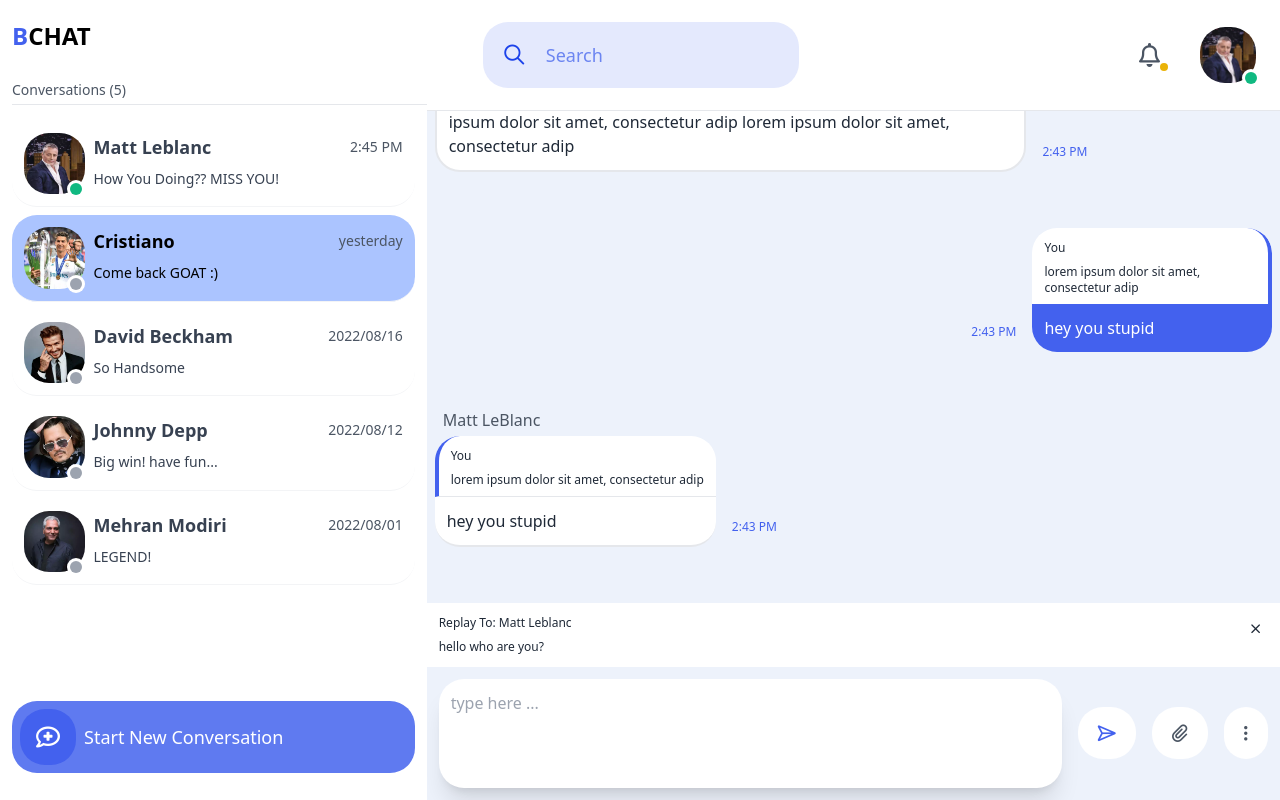
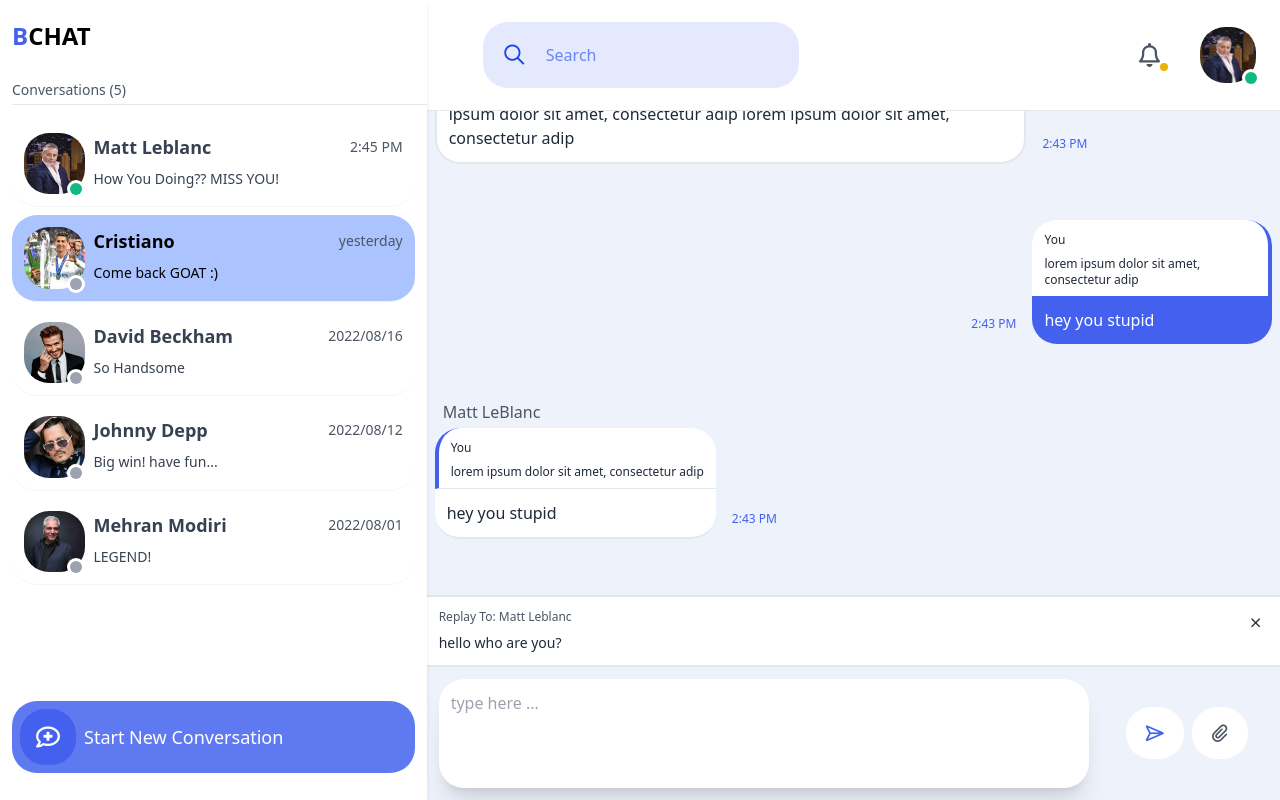
Before and after one commit to alizs10/b-chat-react-app, a React (Create React App) app: page / in a window 1280 px wide. Built offline with nearby package versions, Linux system fonts and the light colour scheme.

Commit message:
update: responsive

```diff
--- a/src/components/Chat/ChatInput.js
+++ b/src/components/Chat/ChatInput.js
@@ -2,17 +2,20 @@ import React from 'react'
 
 function ChatInput() {
   return (
-    <div className="row-span-1 flex gap-x-4 items-center p-3">
+    <div className="row-span-1 flex justify-between gap-x-2 lg:gap-x-4 items-center p-3">
       <textarea type="text" className='p-3 resize-none bg-white shadow-xl h-full w-4/5 rounded-corners focus:outline-none placeholder:text-gray-400 text-gray-800 input-focus transition-all duration-300' placeholder='type here ...' />
-      <span className='cursor-pointer py-3 px-5 rounded-corners bg-white flex-center'>
-        <i className="fa-regular fa-paper-plane-top text-[#4361ee] text-lg"></i>
-      </span>
-      <span className='cursor-pointer py-3 px-5 rounded-corners bg-white flex-center'>
-        <i className="fa-regular fa-paperclip text-gray-600 text-lg"></i>
-      </span>
-      <span className='cursor-pointer py-3 px-5 rounded-corners bg-white flex-center'>
-        <i className="fa-regular fa-ellipsis-vertical text-gray-600 text-lg"></i>
-      </span>
+      <div className='flex-center flex-col lg:flex-row gap-2 w-1/5'>
+
+        <span className='cursor-pointer py-3 px-5 rounded-corners bg-white flex-center'>
+          <i className="fa-regular fa-paper-plane-top text-[#4361ee] text-sm lg:text-lg"></i>
+        </span>
+        <span className='cursor-pointer py-3 px-5 rounded-corners bg-white flex-center'>
+          <i className="fa-regular fa-paperclip text-gray-600 text-sm lg:text-lg"></i>
+        </span>
+      </div>
+      {/* <span className='cursor-pointer py-2 lg:py-3 px-3 lg:px-5 rounded-corners bg-white flex-center'>
+        <i className="fa-regular fa-ellipsis-vertical text-gray-600 text-sm lg:text-lg"></i>
+      </span> */}
 
     </div>
   )
--- a/src/components/Chat/Head.js
+++ b/src/components/Chat/Head.js
@@ -15,13 +15,13 @@ function Head() {
     return (
         <div className="z-20 row-span-1 border-b border-gray-200 bg-white grid grid-cols-9">
             <div className="lg:hidden col-span-1 flex-center">
-                <span onClick={() => setSidebarVisibility(true)} className="text-2xl text-gray-800 p-3 h-fit rounded-corners hover:bg-gray-100 transition-all duration-300">
+                <span onClick={() => setSidebarVisibility(true)} className="cursor-pointer text-lg md:text-2xl text-gray-800 p-3 h-fit rounded-corners hover:bg-gray-100 transition-all duration-300">
                     <i className="fa-regular fa-angle-right"></i>
                 </span>
             </div>
             <SearchInChat />
-            <div className="col-span-3 lg:col-span-2 flex justify-end gap-x-6 mr-4 items-center">
-                <span onClick={() => setAlertsPopupVisibility(true)} className={`cursor-pointer text-gray-600 text-2xl relative p-2 rounded-corners transition-all duration-300 ${alertsPopupVisibility && "bg-gray-100"}`}>
+            <div className="col-span-3 lg:col-span-2 flex justify-end gap-x-2 lg:gap-x-6 mr-2 lg:mr-4 items-center">
+                <span onClick={() => setAlertsPopupVisibility(true)} className={`cursor-pointer text-gray-600 text-lg lg:text-2xl relative p-2 rounded-corners transition-all duration-300 ${alertsPopupVisibility && "bg-gray-100"}`}>
                     <i className='fa-regular fa-bell'></i>
                     <span className='absolute bottom-2 right-0 w-2 h-2 rounded-full bg-yellow-500'></span>
                     {alertsPopupVisibility && (
@@ -31,9 +31,9 @@ function Head() {
                     )}
                 </span>
                 <div onClick={() => setUserPopupVisibility(true)} className={`relative cursor-pointer transition-all duration-300 p-2 rounded-corners ${userPopupVisibility && "bg-gray-100"}`}>
-                    <img className='rounded-corners w-14 lg:h-fit' src='/assets/images/user-profile-1.webp' />
+                    <img className='rounded-corners w-12 lg:w-14 lg:h-fit' src='/assets/images/user-profile-1.webp' />
                     <span className='absolute bottom-1 right-1 bg-white p-[3px] flex-center rounded-full'>
-                        <span className='w-3 h-3 rounded-full bg-emerald-500'></span>
+                        <span className='w-2 h-2 lg:w-3 lg:h-3 rounded-full bg-emerald-500'></span>
                     </span>
                     {userPopupVisibility && (
                         <Backdrop handleClick={setUserPopupVisibility} toggler={userPopupVisibility}>
--- a/src/components/Chat/ReplayTo.js
+++ b/src/components/Chat/ReplayTo.js
@@ -2,13 +2,13 @@ import React from 'react'
 
 function ReplayTo() {
     return (
-        <div className='sticky bottom-0 z-20 grid grid-cols-12 bg-white p-3 text-xs text-gray-800'>
+        <div className='border-y-2 border-gray-200 sticky bottom-0 z-20 grid grid-cols-12 bg-white p-3 text-xs text-gray-800'>
             <div className='flex flex-col gap-y-2 col-span-11'>
-                <span>Replay To: Matt Leblanc</span>
-                <span>hello who are you?</span>
+                <span className='text-xs text-gray-600'>Replay To: Matt Leblanc</span>
+                <span className='text-sm  text-gray-800'>hello who are you?</span>
             </div>
             <span className='flex justify-end col-span-1 items-center h-fit'>
-                <span className='cursor-pointer py-1 px-2 text-sm text-gray-800'>
+                <span className='cursor-pointer py-1 px-2 text-sm hover:bg-gray-100 rounded-corners transition-all duration-300 text-gray-800'>
                     <i className='fa-regular fa-xmark'></i>
                 </span>
             </span>
--- a/src/components/Chat/SearchInChat.js
+++ b/src/components/Chat/SearchInChat.js
@@ -3,12 +3,11 @@ import React from 'react'
 function SearchInChat() {
     return (
         <div className='col-span-5 lg:col-span-7 flex items-center px-4'>
-            <div className='flex bg-[#E4E9FD] text-[#1C42EA] h-3/5 rounded-corners lg:ml-10 w-full lg:w-1/2'>
-                <span className='w-[20%] flex-center text-xl'>
+            <div className='flex bg-[#E4E9FD] text-[#1C42EA] h-3/5 rounded-corners lg:ml-10 w-full p-2 lg:p-0 lg:w-1/2'>
+                <span className='w-[20%] flex-center text-sm lg:text-xl'>
                     <i className="fa-regular fa-magnifying-glass"></i>
                 </span>
-                <input type="text" className="w-[80%] text-lg h-full bg-transparent rounded-r-[25px] focus:outline-none placeholder:text-[#1C42EA]/60" placeholder='Search'/>
-
+                <input type="text" className="w-[80%] h-full bg-transparent rounded-r-[25px] focus:outline-none text-sm lg:text-base placeholder:text-[#1C42EA]/60" placeholder='Search'/>
             </div>
         </div>
     )
--- a/src/components/Sidebar.js
+++ b/src/components/Sidebar.js
@@ -4,7 +4,7 @@ import Conversations from './Sidebar/Conversations'
 function Sidebar({ setSidebarVisibility }) {
 
     return (
-        <div className="fixed top-0 bottom-0 left-0 w-full z-30 lg:relative grid grid-rows-6 gap-y-2 lg:h-screen bg-white col-span-3">
+    <div className="lg:shadow-md fixed top-0 bottom-0 left-0 w-full z-30 lg:relative grid grid-rows-6 gap-y-2 lg:h-screen bg-white col-span-3">
 
             <div className='row-span-5 flex flex-col gap-y-2'>
 
@@ -12,7 +12,7 @@ function Sidebar({ setSidebarVisibility }) {
                     <span className='flex justify-between items-center'>
                         <span className='font-bold text-2xl py-2 block'><span className="text-[#4361ee]">B</span>CHAT</span>
                         <div className="lg:hidden flex-center">
-                            <span onClick={() => setSidebarVisibility(false)} className="text-2xl text-gray-800 p-3 h-fit rounded-corners hover:bg-gray-100 transition-all duration-300">
+                            <span onClick={() => setSidebarVisibility(false)} className="cursor-pointer text-lg md:text-2xl text-gray-800 p-3 h-fit rounded-corners hover:bg-gray-100 transition-all duration-300">
                                 <i className="fa-regular fa-angle-left"></i>
                             </span>
                         </div>
```
